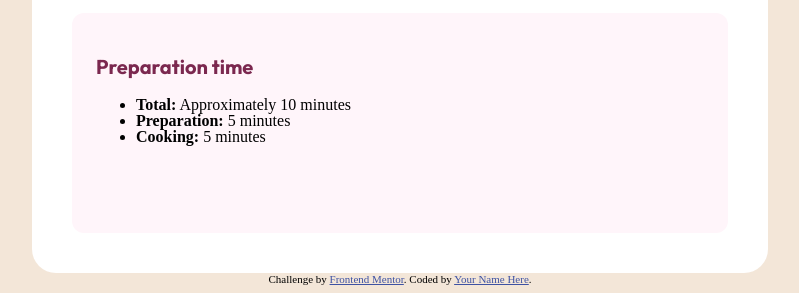
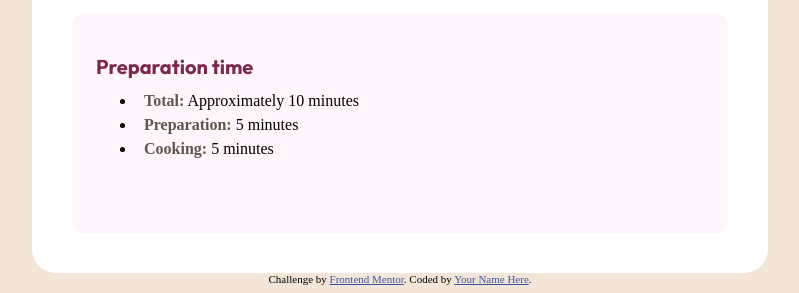
Before and after one commit to jburger69/Recipe-page-challenge, a plain HTML site: page index.html in a window 1280 px wide. Shown: the part 523-816 px from the top of the page, without its empty margins (240-1039 px from the left). Drawn offline with Linux system fonts and the light colour scheme.

Commit message:
Add CSS for ul prep and items

```diff
--- a/index.css
+++ b/index.css
@@ -62,3 +62,17 @@ img {
     font-size: 20px;
     line-height: 100%;
 }
+
+.unordered-prep-list {
+    height: 88px;
+    line-height: 8px;
+}
+
+.unordered-prep-item {
+    height: 24px;
+    padding-left: 8px;
+}
+
+strong {
+    color: hsl(30, 10%, 34%);
+}
```
